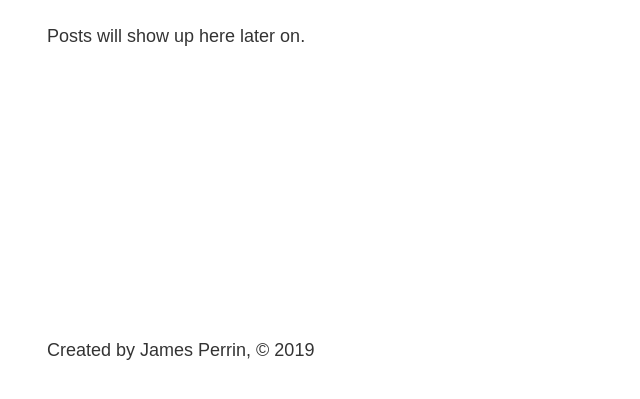
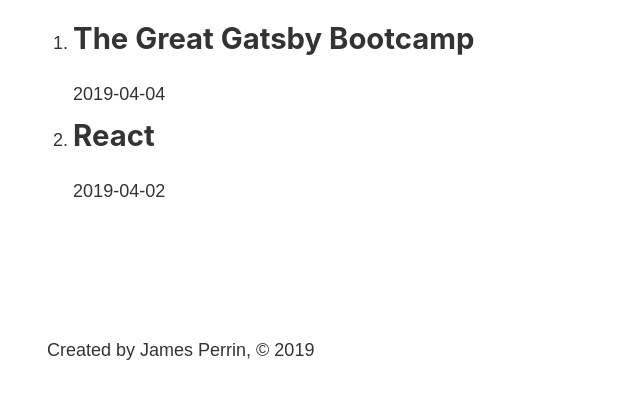
Before and after one commit to jamesperrin/gatsby-bootcamp-tut, a Gatsby site: page /blog in a window 1280 px wide. Shown: the part 393-792 px from the top of the page, without its empty margins (236-876 px from the left). Built offline with nearby package versions, Linux system fonts and the light colour scheme; Gatsby itself is replaced by a stand-in of ours.

Commit message:
Finished section 11.
11. Working with Markdown Posts
- Timestamp: 2:03:37
https://www.youtube.com/watch?v=8t0vNu2fCCM&t=7417s

```diff
--- a/gatsby-config.js
+++ b/gatsby-config.js
@@ -4,22 +4,23 @@
  * See: https://www.gatsbyjs.org/docs/gatsby-config/
  */
 require("dotenv").config({
-    path: `.env.${process.env.NODE_ENV}`,
+    path: `.env.${process.env.NODE_ENV}`
 });
 
 module.exports = {
-  siteMetadata: {
-    title: "Full-Stack Bootcamp",
-    author: "James Perrin"
-  },
+    siteMetadata: {
+        title: "Full-Stack Bootcamp",
+        author: "James Perrin"
+    },
     plugins: [
         "gatsby-plugin-sass",
         {
             resolve: "gatsby-source-filesystem",
             options: {
-                name: 'src',
+                name: "src",
                 path: `${__dirname}/src/`
             }
-        }
+        },
+        'gatsby-transformer-remark'
     ]
 };
--- a/package.json
+++ b/package.json
@@ -16,6 +16,7 @@
     "gatsby": "^2.13.25",
     "gatsby-plugin-sass": "^2.1.3",
     "gatsby-source-filesystem": "^2.1.6",
+    "gatsby-transformer-remark": "^2.6.9",
     "node-sass": "^4.12.0",
     "react": "^16.8.6",
     "react-dom": "^16.8.6"
--- a/src/pages/blog.js
+++ b/src/pages/blog.js
@@ -1,11 +1,38 @@
 import React from "react";
 import Layout from "../components/layout";
+import { graphql, useStaticQuery } from "gatsby";
 
-const BlogPage = () => (
-  <Layout>
-    <h1>Blog</h1>
-    <p>Posts will show up here later on.</p>
-  </Layout>
-);
+const BlogPage = () => {
+    const data = useStaticQuery(graphql`
+        query {
+            allMarkdownRemark {
+                edges {
+                    node {
+                        frontmatter {
+                            title
+                            date
+                        }
+                    }
+                }
+            }
+        }
+    `);
+
+    return (
+        <Layout>
+            <h1>Blog</h1>
+            <ol>
+                {data.allMarkdownRemark.edges.map(edge => {
+                    return (
+                        <li>
+                            <h2>{edge.node.frontmatter.title}</h2>
+                            <p>{edge.node.frontmatter.date}</p>
+                        </li>
+                    );
+                })}
+            </ol>
+        </Layout>
+    );
+};
 
 export default BlogPage;
```
Also changed, not shown: 1 other file.
